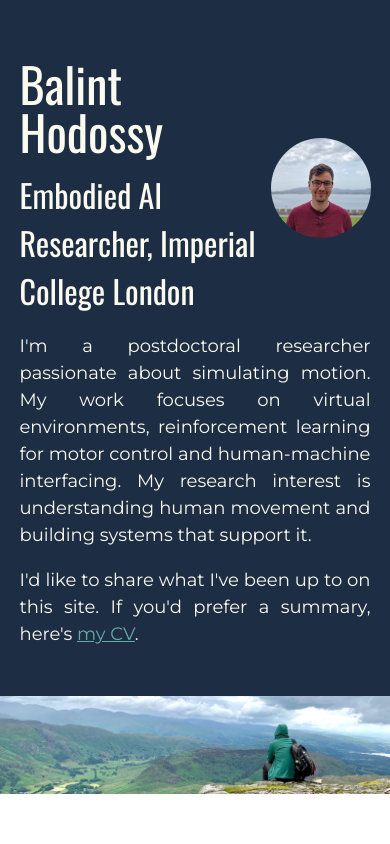
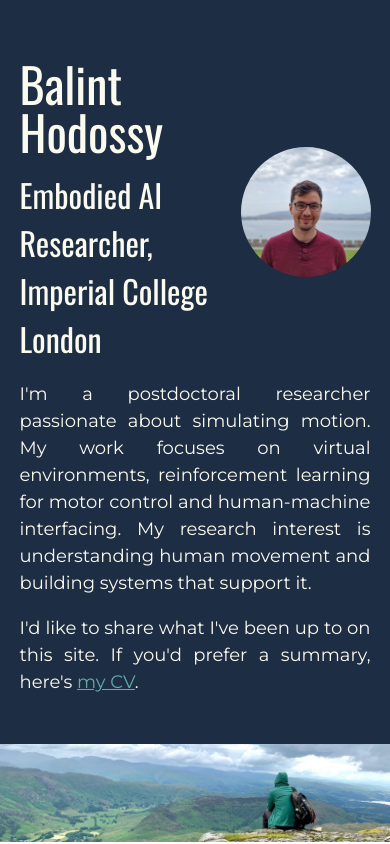
Before and after one commit to Balint-H/Balint-H.github.io, a plain HTML site: page index.html in a window 390 px wide. Shown: the top 844 px of the page. Drawn offline with nearby package versions, Linux system fonts and the light colour scheme.

Commit message:
Adjust image size

```diff
--- a/styles/style.css
+++ b/styles/style.css
@@ -415,8 +415,8 @@ footer a{
 	.content-wrap .image-cropper {
   width: 100%;
   height: 100%;
-  max-width:100px;
-  max-height:100px;
+  max-width:130px;
+  max-height:130px;
   position: relative;
   overflow: hidden;
   border-radius: 50%;
@@ -425,8 +425,8 @@ footer a{
 	.content-wrap .image-cropper  img {
   display: inline;
   height: 100%;
-  max-width:100px;
-  max-height:100px;
+  max-width:130px;
+  max-height:130px;
   width: auto;
   margin: 0 auto;
   }
```
